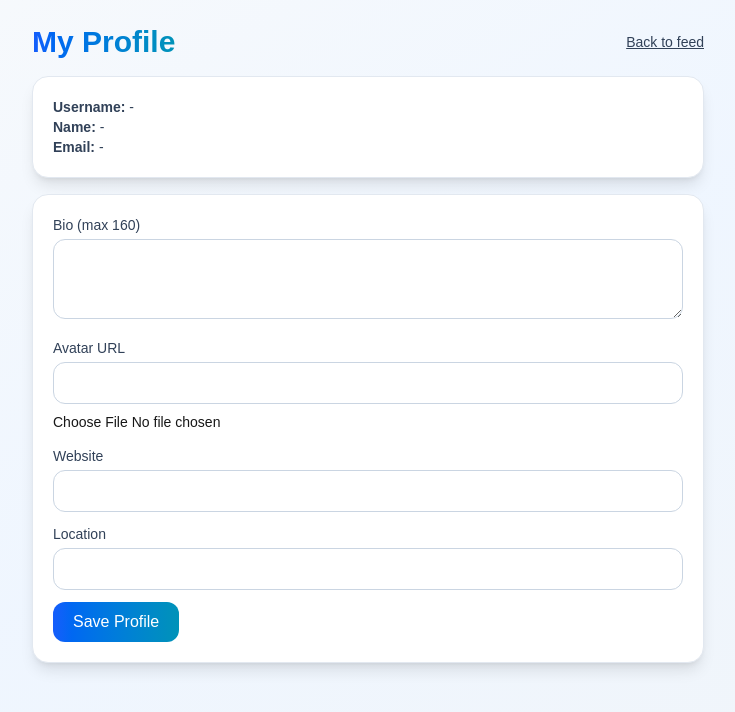
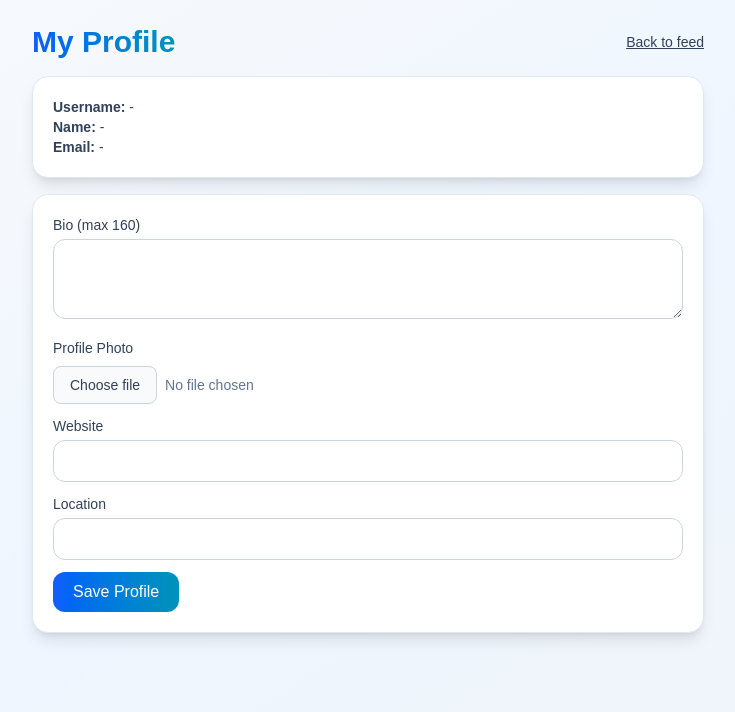
Before and after one commit to srinathk442/Social-Connect, a Next.js app: page /profile in a window 1280 px wide. Shown: the top 712 px of the page, without its empty margins (272-1007 px from the left). Built offline with nearby package versions, Linux system fonts and the light colour scheme; no server answers.

Commit message:
Updated UI properly

```diff
--- a/app/api/feed/route.ts
+++ b/app/api/feed/route.ts
@@ -27,26 +27,30 @@ export async function GET(request: Request) {
   const posts = data ?? [];
   const authorIds = Array.from(new Set(posts.map((post) => post.author))).filter(Boolean);
 
-  let usernameMap: Record<string, string> = {};
+  let userMap: Record<string, { username: string; avatar_url: string | null }> = {};
   if (authorIds.length > 0) {
     const { data: users, error: usersError } = await supabaseAdmin
       .from("users")
-      .select("id, username")
+      .select("id, username, avatar_url")
       .in("id", authorIds);
 
     if (usersError) {
       return NextResponse.json({ error: usersError.message }, { status: 500 });
     }
 
-    usernameMap = (users ?? []).reduce<Record<string, string>>((acc, user) => {
-      acc[user.id] = user.username;
-      return acc;
-    }, {});
+    userMap = (users ?? []).reduce<Record<string, { username: string; avatar_url: string | null }>>(
+      (acc, user) => {
+        acc[user.id] = { username: user.username, avatar_url: user.avatar_url ?? null };
+        return acc;
+      },
+      {},
+    );
   }
 
   const feed = posts.map((post) => ({
     ...post,
-    author_username: usernameMap[post.author] ?? "user",
+    author_username: userMap[post.author]?.username ?? "user",
+    author_avatar_url: userMap[post.author]?.avatar_url ?? null,
   }));
 
   return NextResponse.json({
--- a/app/feed/page.tsx
+++ b/app/feed/page.tsx
@@ -19,6 +19,7 @@ type FeedPost = {
   created_at: string;
   author: string;
   author_username?: string;
+  author_avatar_url?: string | null;
 };
 
 type PostComment = {
@@ -39,6 +40,8 @@ export default function FeedPage() {
   const [posts, setPosts] = useState<FeedPost[]>([]);
   const [comments, setComments] = useState<Record<string, PostComment[]>>({});
   const [currentUserId, setCurrentUserId] = useState<string | null>(null);
+  const [currentUserAvatarUrl, setCurrentUserAvatarUrl] = useState<string | null>(null);
+  const [currentUsername, setCurrentUsername] = useState<string>("you");
   const [newPost, setNewPost] = useState("");
   const [newPostImageUrl, setNewPostImageUrl] = useState("");
   const [uploadingImage, setUploadingImage] = useState(false);
@@ -57,6 +60,11 @@ export default function FeedPage() {
       read: false,
     };
     setNotifications((prev) => [item, ...prev].slice(0, 20));
+  }
+
+  function getInitials(value: string | undefined) {
+    const safe = (value || "you").trim();
+    return safe.slice(0, 2).toUpperCase();
   }
 
   async function loadFeed(checkForNotifications = true) {
@@ -94,18 +102,24 @@ export default function FeedPage() {
     setPosts(incomingPosts);
   }
 
-  useEffect(() => {
   async function loadCurrentUser() {
-      const response = await fetch("/api/users/me", { credentials: "include" });
+    const response = await fetch("/api/users/me", {
+      credentials: "include",
+      cache: "no-store",
+    });
     const data = await response.json();
     if (response.ok) {
       setCurrentUserId(data.user?.id ?? null);
+      setCurrentUserAvatarUrl(data.user?.avatar_url ?? null);
+      setCurrentUsername(data.user?.username ?? "you");
     }
   }
 
+  useEffect(() => {
     void loadCurrentUser();
     void loadFeed(false);
     const interval = setInterval(() => {
+      void loadCurrentUser();
       void loadFeed(true);
     }, 15000);
 
@@ -275,11 +289,17 @@ export default function FeedPage() {
           className="mb-6 rounded-2xl border border-slate-200 bg-white p-6 shadow-lg transition-all duration-300 hover:shadow-xl"
         >
           <div className="flex gap-3">
+            {currentUserAvatarUrl ? (
               <img
-              src="https://images.pexels.com/photos/1181519/pexels-photo-1181519.jpeg?auto=compress&cs=tinysrgb&w=100"
+                src={currentUserAvatarUrl}
                 alt="Your avatar"
                 className="h-12 w-12 rounded-full object-cover ring-2 ring-blue-500 ring-offset-2"
               />
+            ) : (
+              <div className="flex h-12 w-12 items-center justify-center rounded-full bg-orange-500 text-xl font-semibold text-white ring-2 ring-blue-500 ring-offset-2">
+                {getInitials(currentUsername)}
+              </div>
+            )}
             <div className="flex-1">
               <textarea
                 value={newPost}
@@ -342,11 +362,17 @@ export default function FeedPage() {
             >
               <div className="p-6">
                 <div className="mb-4 flex items-center gap-3">
+                  {post.author_avatar_url ? (
                     <img
-                    src={`https://api.dicebear.com/7.x/initials/svg?seed=${post.author_username ?? post.author}`}
+                      src={post.author_avatar_url}
                       alt={post.author_username ?? post.author}
                       className="h-12 w-12 rounded-full object-cover ring-2 ring-slate-200 transition-all duration-300 hover:ring-blue-500"
                     />
+                  ) : (
+                    <div className="flex h-12 w-12 items-center justify-center rounded-full bg-red-500 text-xl font-semibold text-white ring-2 ring-slate-200 transition-all duration-300 hover:ring-blue-500">
+                      {getInitials(post.author_username ?? post.author)}
+                    </div>
+                  )}
                   <div>
                     <h3 className="font-semibold text-slate-900">{post.author_username ?? post.author}</h3>
                     <p className="text-sm text-slate-500">
--- a/app/profile/page.tsx
+++ b/app/profile/page.tsx
@@ -21,6 +21,7 @@ export default function ProfilePage() {
   const [status, setStatus] = useState("");
   const [error, setError] = useState("");
   const [avatarUrl, setAvatarUrl] = useState("");
+  const [selectedFileName, setSelectedFileName] = useState("");
 
   useEffect(() => {
     async function loadMe() {
@@ -45,7 +46,7 @@ export default function ProfilePage() {
     const formData = new FormData(event.currentTarget);
     const payload = {
       bio: String(formData.get("bio") || ""),
-      avatar_url: avatarUrl || String(formData.get("avatar_url") || ""),
+      avatar_url: avatarUrl,
       website: String(formData.get("website") || ""),
       location: String(formData.get("location") || ""),
     };
@@ -89,8 +90,26 @@ export default function ProfilePage() {
       return;
     }
 
-    setAvatarUrl(data.url || "");
-    setStatus("Avatar uploaded. Click Save Profile to persist.");
+    const uploadedUrl = data.url || "";
+    setAvatarUrl(uploadedUrl);
+
+    // Persist avatar immediately so feed/profile reflect it without extra manual save.
+    const saveResponse = await fetch("/api/users/me", {
+      method: "PATCH",
+      headers: { "Content-Type": "application/json" },
+      body: JSON.stringify({ avatar_url: uploadedUrl }),
+      credentials: "include",
+    });
+    const savedData = await saveResponse.json();
+
+    if (!saveResponse.ok) {
+      setError(savedData.error || "Uploaded but failed to save profile picture");
+      return;
+    }
+
+    setProfile(savedData.user || {});
+    setAvatarUrl(savedData.user?.avatar_url || uploadedUrl);
+    setStatus("Profile picture uploaded successfully.");
   }
 
   return (
@@ -139,23 +158,27 @@ export default function ProfilePage() {
         </label>
 
         <label className="block">
-          <span className="mb-1 block text-sm text-slate-700">Avatar URL</span>
-          <input
-            name="avatar_url"
-            type="url"
-            value={avatarUrl}
-            onChange={(e) => setAvatarUrl(e.target.value)}
-            className="w-full rounded-xl border border-slate-300 px-3 py-2 transition-all duration-300 focus:border-transparent focus:outline-none focus:ring-2 focus:ring-blue-500"
-          />
+          <span className="mb-1 block text-sm text-slate-700">Profile Photo</span>
           <input
             type="file"
             accept="image/jpeg,image/png"
             onChange={(e) => {
               const file = e.target.files?.[0];
-              if (file) void uploadAvatar(file);
+              if (file) {
+                setSelectedFileName(file.name);
+                void uploadAvatar(file);
+              }
             }}
-            className="mt-2 text-sm"
+            className="hidden"
+            id="profile-avatar-input"
           />
+          <label
+            htmlFor="profile-avatar-input"
+            className="mt-1 inline-block cursor-pointer rounded-lg border border-slate-300 bg-slate-50 px-4 py-2 text-sm font-medium text-slate-700 transition hover:bg-slate-100"
+          >
+            Choose file
+          </label>
+          <span className="ml-2 text-sm text-slate-500">{selectedFileName || "No file chosen"}</span>
         </label>
 
         <label className="block">
```
Lines whose indentation alone changed are shown as unchanged.
